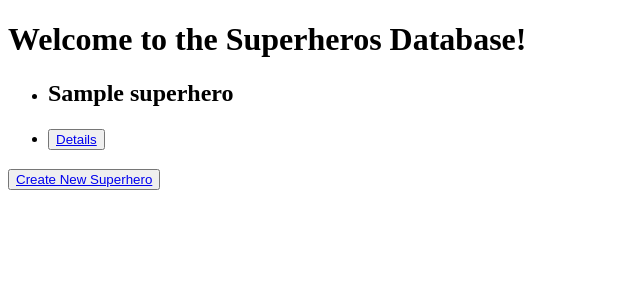
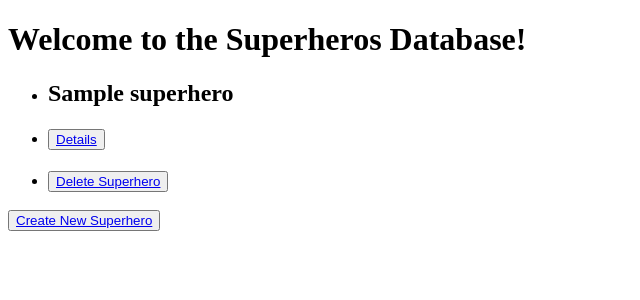
Before and after one commit to cwillett87/Super_Heros, a Django app: page /Superheros/ in a window 1280 px wide. Shown: the top 300 px of the page, without its empty margins (0-640 px from the left). Run offline with Django 3.2, Linux system fonts and the light colour scheme; tables that the repository leaves empty hold one stand-in row (values such as "Sample post").

Commit message:
Definned edit.html and delete.html and methods in views.py.

```diff
--- a/superhero_database/Superheros/templates/Superheros/details.html
+++ b/superhero_database/Superheros/templates/Superheros/details.html
@@ -18,6 +18,7 @@ Welcome to {{hero.name}}'s page!
         <li><h3>{{hero.name}}'s secondary ability is {{hero.secondary_ability}}!</h3></li>
         <li><h3>{{hero.name}}'s catch phrase is {{hero.catch_phrase}}!</h3></li>
         <li><h3><button inline="true"><a href="{% url 'Superheros:edit' hero.id %}">Edit Superhero</a></button></h3></li>
+        <li><h3><button inline="true"><a href="{% url 'Superheros:delete' hero.id %}">Delete Superhero</a></button></h3></li>
     </ul>
 </h2>
 
--- a/superhero_database/Superheros/templates/Superheros/index.html
+++ b/superhero_database/Superheros/templates/Superheros/index.html
@@ -13,6 +13,7 @@
     {% for superhero in all_superheros %}
     <li><h2> {{superhero.name}}</h2></li>
     <li><h3><button inline="true"><a href="{% url 'Superheros:details' superhero.id %}">Details</a></button></h3></li>
+    <li><h3><button inline="true"><a href="{% url 'Superheros:delete' superhero.id %}">Delete Superhero</a></button></h3></li>
     {% endfor %}
 </ul>
 <button><a href="{% url 'Superheros:create' %}">Create New Superhero</a></button>
--- a/superhero_database/Superheros/urls.py
+++ b/superhero_database/Superheros/urls.py
@@ -7,6 +7,6 @@ urlpatterns = [
     path('', views.index, name='index'),
     path('<int:superhero_id>/', views.details, name='details'),
     path('new/', views.create, name='create'),
-    path('edit/<int:hero_id>/', views.edit, name='edit')
-    # path('delete/', views.delete, name='delete')
+    path('edit/<int:hero_id>/', views.edit, name='edit'),
+    path('delete/<int:hero_id>/', views.delete, name='delete')
 ]
--- a/superhero_database/Superheros/views.py
+++ b/superhero_database/Superheros/views.py
@@ -46,4 +46,21 @@ def edit(request, hero_id):
         hero_edit.save()
         return HttpResponseRedirect(reverse('Superheros:index'))
     else:
-        return render(request, 'Superheros/edit.html')
+        hero_edit = Superhero.objects.get(id=hero_id)
+        context = {
+            'hero': hero_edit
+        }
+        return render(request, 'Superheros/edit.html', context)
+
+
+def delete(request, hero_id):
+    hero_delete_detail = Superhero.objects.get(id=hero_id)
+    context = {
+        'hero_delete_detail': hero_delete_detail
+    }
+    if request.method == 'POST':
+        hero_delete = Superhero.objects.get(id=hero_id)
+        hero_delete.delete()
+        return HttpResponseRedirect(reverse('Superheros:index'))
+    else:
+        return render(request, 'Superheros/delete.html', context)
```
Also changed, not shown: superhero_database/Superheros/templates/Superheros/delete.html (added, +18 -0 lines), superhero_database/Superheros/templates/Superheros/edit.html (+7 -7 lines).
